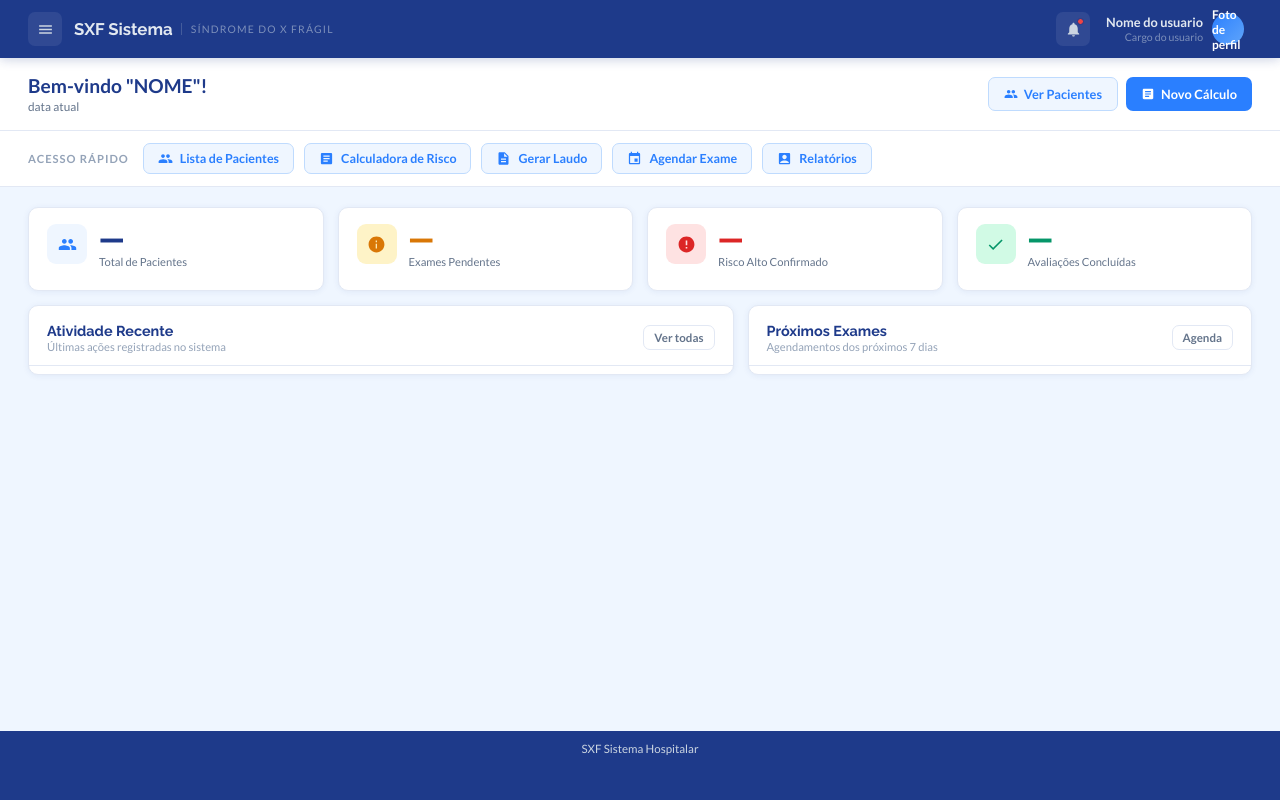
After one commit to SUGURU-Get0U/Site_Projeto_Extensao, a Flask app: template app/templates/Abas Internas/menu_interno.html in a window 1280 px wide. The commit adds this page. Run offline with Flask 3, Linux system fonts and the light colour scheme; the template is opened without the code that fills it, so the values that code supplies are empty.

Commit message:
novas abas ==> abas internas, agora há o menu de dentro  para começar o backend

```diff
--- /dev/null
+++ b/app/static/Abas_internas/menu_interno.css
@@ -0,0 +1,500 @@
+@import url('https://fonts.googleapis.com/css2?family=Lato:wght@300;400;700;900&family=Raleway:wght@600;700;800&display=swap');
+
+/* ===================== VARIÁVEIS ===================== */
+:root {
+    --azul:        #2A7FFF;
+    --azul-hover:  #1a6fef;
+    --azul-fundo:  #EFF6FF;
+    --azul-borda:  #BFDBFE;
+    --azul-dark:   #1E3A8A;
+    --bg:          #F0F4FF;
+    --bg-card:     #FFFFFF;
+    --borda:       #E2E8F4;
+    --texto:       #1A1A2E;
+    --suave:       #64748B;
+    --cinza:       #94A3B8;
+    --verde:       #22C55E;
+    --amarelo:     #F59E0B;
+    --vermelho:    #EF4444;
+    --fonte:       'Lato', sans-serif;
+    --fonte-titulo:'Raleway', sans-serif;
+    --radius:      10px;
+    --sombra:      0 1px 6px rgba(30,58,138,.07);
+    --t:           .2s ease;
+}
+
+* { margin: 0; padding: 0; box-sizing: border-box; font-family: var(--fonte); }
+body { background: var(--bg); color: var(--texto); min-height: 100vh; }
+input, button, textarea, select { font-family: var(--fonte); }
+
+body {
+    background-color: var(--azul-dark);
+}
+
+/* ===================== CABEÇALHO ===================== */
+#cabecalho {
+    background: var(--azul-dark);
+    display: flex;
+    align-items: center;
+    justify-content: space-between;
+    padding: 0 28px;
+    height: 58px;
+    width: 100%;
+    position: sticky;
+    top: 0;
+    z-index: 100;
+    box-shadow: 0 2px 10px rgba(30,58,138,.22);
+}
+
+#cabeçalho-esquerdo {
+    display: flex;
+    align-items: center;
+    gap: 12px;
+}
+
+#cabeçalho-direito {
+    display: flex;
+    align-items: center;
+    gap: 8px;
+}
+
+#botao-menu {
+    width: 34px; height: 34px;
+    background: rgba(255,255,255,.08); border: none; border-radius: 7px;
+    cursor: pointer; fill: #CBD5E1;
+    display: flex; align-items: center; justify-content: center; padding: 8px;
+    transition: background var(--t);
+}
+
+#botao-menu:hover {
+    background: rgba(255,255,255,.14);
+}
+
+#botao-menu svg {
+    width: 17px;
+    height: 17px;
+    pointer-events: none;
+}
+
+#titulo-sistema {
+    color: #E2E8F0;
+    font-family: var(--fonte-titulo);
+    font-size: 1.05rem; font-weight: 700;
+    display: flex; align-items: center; gap: 8px;
+}
+#titulo-sistema .subtag {
+    font-family: var(--fonte);
+    font-size: .65rem;
+    font-weight: 400;
+    color: rgba(203,213,225,.55);
+    border-left: 1px solid rgba(203,213,225,.22);
+    padding-left: 9px;
+    letter-spacing: 1.2px;
+    text-transform: uppercase;
+}
+
+#botao-notificacao {
+    width: 34px; height: 34px;
+    background: rgba(255,255,255,.08);
+    border: none; border-radius: 7px;
+    cursor: pointer;
+    fill: #CBD5E1;
+    position: relative;
+    display: flex;
+    align-items: center;
+    justify-content: center;
+    padding: 8px;
+    transition: background var(--t);
+}
+
+#botao-notificacao:hover {
+    background: rgba(255,255,255,.14);
+}
+
+#botao-notificacao svg {
+    width: 17px;
+    height: 17px;
+    pointer-events: none;
+}
+
+#notificacao-dot {
+    position: absolute;
+    top: 6px;
+    right: 6px;
+    width: 7px;
+    height: 7px;
+    background: var(--vermelho);
+    border-radius: 50%;
+    border: 1.5px solid var(--azul-dark);
+}
+
+#usuario-cabecalho {
+    display: flex;
+    align-items: center;
+    gap: 9px;
+    cursor: pointer;
+    padding: 4px 8px;
+    border-radius: 7px;
+    transition: background var(--t);
+}
+
+#usuario-cabecalho:hover {
+    background: rgba(255,255,255,.08);
+}
+
+#usuario-info {
+    text-align: right;
+}
+
+#usuario-nome  {
+    color: #E2E8F0;
+    font-size: .8rem;
+    font-weight: 700;
+    line-height: 1.2;
+}
+
+#usuario-cargo {
+    color: rgba(203,213,225,.55);
+    font-size: .66rem;
+}
+
+#usuario-avatar {
+    width: 32px;
+    height: 32px;
+    border-radius: 50%;
+    background: linear-gradient(135deg, var(--azul), #60A5FA);
+    color: #fff; font-size: .75rem;
+    font-weight: 700;
+    display: flex; align-items: center;
+    justify-content: center;
+    flex-shrink: 0;
+}
+
+/* ===================== PAGE HEADER ===================== */
+#page-header {
+    background: var(--bg-card);
+    border-bottom: 1px solid var(--borda);
+    padding: 16px 28px;
+    display: flex;
+    align-items: center;
+    justify-content: space-between;
+    gap: 12px;
+    flex-wrap: wrap;
+}
+
+#page-header-titulo {
+    font-family: var(--fonte-titulo);
+    font-size: 1.2rem; font-weight: 700;
+    color: var(--azul-dark);
+}
+
+#page-header-sub    {
+    font-size: .74rem;
+    color: var(--suave);
+    margin-top: 2px;
+}
+
+#page-header-acoes  {
+    display: flex;
+    gap: 8px;
+    flex-wrap: wrap;
+}
+
+
+/* ===================== BOTÕES ===================== */
+.botao {
+    display: inline-flex;
+    align-items: center;
+    gap: 6px;
+    padding: 8px 15px;
+    border-radius: 7px;
+    border: none;
+    cursor: pointer;
+    font-size: .8rem;
+    font-weight: 700;
+    transition: all var(--t);
+    text-decoration: none;
+    white-space: nowrap;
+}
+
+.botao svg {
+    width: 14px;
+    height: 14px;
+    flex-shrink: 0;
+    pointer-events: none;
+}
+
+.botao_primario {
+    background: var(--azul);
+    color: #fff;
+    fill: #fff;
+}
+
+.botao_primario:hover {
+    background: var(--azul-hover);
+    box-shadow: 0 3px 10px rgba(42,127,255,.28);
+    transform: translateY(-1px);
+}
+
+.botao_secundario  { background: var(--azul-fundo); color: var(--azul); fill: var(--azul); border: 1px solid var(--azul-borda); }
+.botao_secundario:hover  { background: #DBEAFE; }
+.botao-ghost { background: transparent; color: var(--suave); fill: var(--suave); border: 1px solid var(--borda); }
+.botao-ghost:hover { background: #F8FAFF; }
+
+/* ===================== CONTAINER GERAL ===================== */
+#container-geral {
+    width: 100vw;
+    height: 75vh;
+    background: var(--azul-fundo);
+}
+
+/* ===================== ACESSO RÁPIDO ===================== */
+#acesso-rapido {
+    background: var(--bg-card);
+    border-bottom: 1px solid var(--borda);
+    padding: 12px 28px;
+    display: flex;
+    align-items: center;
+    gap: 10px;
+    flex-wrap: wrap;
+}
+#acesso-rapido-label {
+    font-size: .7rem; font-weight: 700;
+    text-transform: uppercase; letter-spacing: 1px;
+    color: var(--cinza);
+    margin-right: 4px;
+    white-space: nowrap;
+}
+.ac-botao {
+    display: flex; align-items: center; gap: 7px;
+    padding: 7px 14px;
+    background: var(--azul-fundo);
+    border: 1px solid var(--azul-borda);
+    border-radius: 7px;
+    cursor: pointer;
+    font-size: .78rem; font-weight: 700;
+    color: var(--azul); fill: var(--azul);
+    text-decoration: none;
+    transition: all var(--t);
+    white-space: nowrap;
+}
+.ac-botao svg {
+    width: 15px;
+    height: 15px;
+    flex-shrink: 0;
+    pointer-events: none;
+}
+
+.ac-botao:hover {
+    background: #DBEAFE;
+    box-shadow: 0 2px 8px rgba(42,127,255,.15);
+    transform: translateY(-1px);
+}
+
+/* ===================== ESTATÍSTICAS ===================== */
+#estatus {
+    display: flex;
+    gap: 14px;
+    padding: 20px 28px 0;
+    flex-wrap: wrap;
+}
+.estatus-card {
+    flex: 1;
+    min-width: 180px;
+    background: var(--bg-card);
+    border: 1px solid var(--borda);
+    border-radius: var(--radius);
+    padding: 16px 18px;
+    display: flex;
+    align-items: flex-start;
+    gap: 12px;
+    box-shadow: var(--sombra);
+    transition: transform var(--t), box-shadow var(--t);
+}
+
+.estatus-card:hover {
+    transform: translateY(-2px);
+    box-shadow: 0 4px 16px rgba(30,58,138,.10);
+}
+
+.estatus-icone {
+    width: 40px;
+    height: 40px;
+    border-radius: 9px;
+    display: flex;
+    align-items: center;
+    justify-content: center;
+    flex-shrink: 0;
+}
+
+.estatus-icone svg {
+    width: 19px;
+    height: 19px;
+}
+
+.ico-azul     {
+    background: var(--azul-fundo);
+    fill: var(--azul);
+}
+
+.ico-vermelho {
+    background: #FEE2E2;
+    fill: #DC2626;
+}
+
+.ico-amarelo  {
+    background: #FEF3C7;
+    fill: #D97706;
+}
+
+.ico-verde    {
+    background: #D1FAE5;
+    fill: #059669;
+}
+
+.estatus-valor {
+    font-family: var(--fonte-titulo);
+    font-size: 1.7rem;
+    font-weight: 800;
+    color: var(--azul-dark);
+    line-height: 1.1;
+}
+
+.estatus-label {
+    font-size: .7rem;
+    color:
+    var(--suave);
+    margin-top: 1px;
+}
+
+.estatus-var   {
+    font-size: .67rem;
+    font-weight: 700;
+    margin-top: 6px;
+    display: flex;
+    align-items: center;
+    gap: 2px;
+}
+
+.estatus-var svg {
+    width: 10px;
+    height: 10px;
+}
+
+.sobe  {
+    color: var(--verde);
+    fill: var(--verde);
+}
+
+.desce {
+    color: var(--vermelho);
+    fill: var(--vermelho);
+}
+
+.plano {
+    color: var(--cinza);
+    fill: var(--cinza);
+}
+
+/* ===================== SEÇÃO PRINCIPAL (ROW) ===================== */
+#secao-principal {
+    display: flex;
+    gap: 14px;
+    padding: 14px 28px;
+    align-items: flex-start;
+}
+
+/* ===================== ATIVIDADE RECENTE ===================== */
+#container-atividade {
+    flex: 1.4;
+    background: var(--bg-card);
+    border: 1px solid var(--borda);
+    border-radius: var(--radius);
+    box-shadow: var(--sombra);
+    display: flex;
+    flex-direction: column;
+}
+#atividade-header {
+    padding: 16px 18px 12px;
+    border-bottom: 1px solid var(--borda);
+    display: flex;
+    align-items: center;
+    justify-content: space-between;
+}
+
+.corpo-pagina{
+    background-color: var(--azul-fundo);
+}
+
+#atividade-titulo { font-family: var(--fonte-titulo); font-size: .9rem; font-weight: 700; color: var(--azul-dark); }
+#atividade-sub    { font-size: .7rem; color: var(--cinza); margin-top: 1px; }
+#atividade-lista  { padding: 4px 0; }
+
+.ativ-item {
+    display: flex; align-items: flex-start; gap: 10px;
+    padding: 11px 18px; border-bottom: 1px solid #F4F7FF;
+}
+
+.ativ-item:last-child { border-bottom: none; }
+
+.ativ-dot {
+    width: 30px; height: 30px; border-radius: 50%;
+    display: flex; align-items: center; justify-content: center; flex-shrink: 0; margin-top: 1px;
+}
+
+.ativ-dot svg { width: 14px; height: 14px; pointer-events: none; }
+.ad-azul     { background: var(--azul-fundo); fill: var(--azul); }
+.ad-verde    { background: #D1FAE5; fill: #059669; }
+.ad-amarelo  { background: #FEF3C7; fill: #D97706; }
+.ad-vermelho { background: #FEE2E2; fill: #DC2626; }
+.ativ-corpo { flex: 1; }
+.ativ-desc  { font-size: .8rem; color: var(--texto); line-height: 1.4; }
+.ativ-hora  { font-size: .67rem; color: var(--cinza); margin-top: 2px; }
+
+/* ===================== PRÓXIMOS EXAMES ===================== */
+#container-proximos-exames {
+    flex: 1;
+    background: var(--bg-card);
+    border: 1px solid var(--borda);
+    border-radius: var(--radius);
+    box-shadow: var(--sombra);
+    display: flex;
+    flex-direction: column;
+}
+#proximos-exames-header {
+    padding: 16px 18px 12px;
+    border-bottom: 1px solid var(--borda);
+    display: flex; align-items: center; justify-content: space-between;
+}
+#proximos-exames-titulo { font-family: var(--fonte-titulo); font-size: .9rem; font-weight: 700; color: var(--azul-dark); }
+#proximos-exames-sub    { font-size: .7rem; color: var(--cinza); margin-top: 1px; }
+#proximos-exames-lista  { padding: 4px 0; }
+.exame-item {
+    display: flex; align-items: center; gap: 10px;
+    padding: 11px 18px; border-bottom: 1px solid #F4F7FF;
+}
+.exame-item:last-child { border-bottom: none; }
+.exame-data {
+    width: 38px; height: 38px; background: var(--azul-fundo); border-radius: 7px;
+    display: flex; flex-direction: column; align-items: center; justify-content: center; flex-shrink: 0;
+}
+.exame-dia { font-size: .9rem; font-weight: 900; color: var(--azul); line-height: 1; }
+.exame-mes { font-size: .52rem; font-weight: 700; text-transform: uppercase; color: var(--suave); }
+.exame-info { flex: 1; min-width: 0; }
+.exame-nome { font-size: .78rem; font-weight: 600; color: var(--texto); }
+.exame-pac  { font-size: .67rem; color: var(--suave); margin-top: 1px; white-space: nowrap; overflow: hidden; text-overflow: ellipsis; }
+.exame-tipo { font-size: .65rem; font-weight: 700; padding: 2px 7px; border-radius: 20px; flex-shrink: 0; }
+.et-gen  { background: var(--azul-fundo); color: var(--azul); }
+.et-clin { background: #F0FDF4; color: #15803D; }
+.et-mol  { background: #FAF5FF; color: #7C3AED; }
+
+/* ===================== FOOTER ===================== */
+footer {
+    width: 100%;
+    background: var(--azul-dark);
+    text-align: center;
+    padding: 11px 0;
+    font-size: .72rem;
+    width: 100%;
+}
+footer p { color: #CBD5E1; }
--- /dev/null
+++ b/app/templates/Abas Internas/menu_interno.html
@@ -0,0 +1,181 @@
+<!DOCTYPE html>
+<html lang="pt-br">
+  <head>
+    <meta charset="UTF-8" />
+    <meta name="viewport" content="width=device-width, initial-scale=1.0" />
+    <title>Dashboard — X Frágil</title>
+    <link rel="stylesheet" href="../../static/Abas_internas/menu_interno.css" />
+    <link rel="preconnect" href="https://fonts.googleapis.com" />
+    <link rel="preconnect" href="https://fonts.gstatic.com" crossorigin />
+    <link href="https://fonts.googleapis.com/css2?family=Lato:wght@300;400;700;900&family=Raleway:wght@600;700;800&display=swap" rel="stylesheet" />
+    <script src="#" defer></script>
+  </head>
+  <body>
+
+    <!-- ============================================================
+         CABEÇALHO
+    ============================================================ -->
+    <header id="cabecalho">
+      <div id="cabeçalho-esquerdo">
+        <button id="botao-menu">
+          <svg viewBox="0 0 24 24"><path d="M3 18h18v-2H3v2zm0-5h18v-2H3v2zm0-7v2h18V6H3z"/></svg>
+        </button>
+        <h1 id="titulo-sistema">
+          SXF Sistema
+          <span class="subtag">Síndrome do X Frágil</span>
+        </h1>
+      </div>
+      <div id="cabeçalho-direito">
+        <button id="botao-notificacao" title="Notificações">
+          <svg viewBox="0 0 24 24"><path d="M12 22c1.1 0 2-.9 2-2h-4c0 1.1.9 2 2 2zm6-6v-5c0-3.07-1.64-5.64-4.5-6.32V4c0-.83-.67-1.5-1.5-1.5s-1.5.67-1.5 1.5v.68C7.63 5.36 6 7.92 6 11v5l-2 2v1h16v-1l-2-2z"/></svg>
+          <span id="notificacao-dot"></span>
+        </button>
+        <div id="usuario-cabecalho">
+          <div id="usuario-info">
+            <div id="usuario-nome"><p>Nome do usuario</p></div>
+            <div id="usuario-cargo"><p>Cargo do usuario</p></div>
+          </div>
+          <div id="usuario-avatar"><p>Foto de perfil</p></div>
+        </div>
+      </div>
+    </header>
+
+    <!-- ============================================================
+         PAGE HEADER
+    ============================================================ -->
+    <div id="page-header">
+      <div id="page-header-texto">
+        <div id="page-header-titulo"><p>Bem-vindo "NOME"!</p></div>
+        <div id="page-header-sub"><p>data atual</p></div>
+      </div>
+      <div id="page-header-acoes">
+        <a href="pacientes.html" class="botao botao_secundario">
+          <svg viewBox="0 0 24 24"><path d="M16 11c1.66 0 3-1.34 3-3s-1.34-3-3-3-3 1.34-3 3 1.34 3 3 3zm-8 0c1.66 0 3-1.34 3-3S9.66 5 8 5 5 6.34 5 8s1.34 3 3 3zm0 2c-2.33 0-7 1.17-7 3.5V19h14v-2.5c0-2.33-4.67-3.5-7-3.5zm8 0c-.29 0-.62.02-.97.05 1.16.84 1.97 1.97 1.97 3.45V19h6v-2.5c0-2.33-4.67-3.5-7-3.5z"/></svg>
+          Ver Pacientes
+        </a>
+        <button class="botao botao_primario" id="botao-abrir-calculadora">
+          <svg viewBox="0 0 24 24"><path d="M19 3H5c-1.1 0-2 .9-2 2v14c0 1.1.9 2 2 2h14c1.1 0 2-.9 2-2V5c0-1.1-.9-2-2-2zm-5 14H7v-2h7v2zm3-4H7v-2h10v2zm0-4H7V7h10v2z"/></svg>
+          Novo Cálculo
+        </button>
+      </div>
+    </div>
+<div id="container-geral">
+    <!-- ============================================================
+         ACESSO RÁPIDO — ROW logo após o header
+    ============================================================ -->
+    <div id="acesso-rapido">
+      <span id="acesso-rapido-label">Acesso rápido</span>
+
+      <a href="pacientes.html" class="ac-botao" id="ac-pacientes">
+        <svg viewBox="0 0 24 24"><path d="M16 11c1.66 0 3-1.34 3-3s-1.34-3-3-3-3 1.34-3 3 1.34 3 3 3zm-8 0c1.66 0 3-1.34 3-3S9.66 5 8 5 5 6.34 5 8s1.34 3 3 3zm0 2c-2.33 0-7 1.17-7 3.5V19h14v-2.5c0-2.33-4.67-3.5-7-3.5zm8 0c-.29 0-.62.02-.97.05 1.16.84 1.97 1.97 1.97 3.45V19h6v-2.5c0-2.33-4.67-3.5-7-3.5z"/></svg>
+        Lista de Pacientes
+      </a>
+
+      <a href="#" class="ac-botao" id="ac-calculadora">
+        <svg viewBox="0 0 24 24"><path d="M19 3H5c-1.1 0-2 .9-2 2v14c0 1.1.9 2 2 2h14c1.1 0 2-.9 2-2V5c0-1.1-.9-2-2-2zm-5 14H7v-2h7v2zm3-4H7v-2h10v2zm0-4H7V7h10v2z"/></svg>
+        Calculadora de Risco
+      </a>
+
+      <a href="#" class="ac-botao" id="ac-laudo">
+        <svg viewBox="0 0 24 24"><path d="M14 2H6c-1.1 0-2 .9-2 2v16c0 1.1.9 2 2 2h12c1.1 0 2-.9 2-2V8l-6-6zm2 16H8v-2h8v2zm0-4H8v-2h8v2zm-3-5V3.5L18.5 9H13z"/></svg>
+        Gerar Laudo
+      </a>
+
+      <a href="#" class="ac-botao" id="ac-agenda">
+        <svg viewBox="0 0 24 24"><path d="M17 12h-5v5h5v-5zM16 1v2H8V1H6v2H5c-1.11 0-1.99.9-1.99 2L3 19c0 1.1.89 2 2 2h14c1.1 0 2-.9 2-2V5c0-1.1-.9-2-2-2h-1V1h-2zm3 18H5V8h14v11z"/></svg>
+        Agendar Exame
+      </a>
+
+      <a href="#" class="ac-botao" id="ac-relatorios">
+        <svg viewBox="0 0 24 24"><path d="M19 3H5c-1.1 0-2 .9-2 2v14c0 1.1.9 2 2 2h14c1.1 0 2-.9 2-2V5c0-1.1-.9-2-2-2zm-7 3c1.93 0 3.5 1.57 3.5 3.5S13.93 13 12 13s-3.5-1.57-3.5-3.5S10.07 6 12 6zm7 13H5v-.23c0-.62.28-1.2.76-1.58C7.47 15.82 9.64 15 12 15s4.53.82 6.24 2.19c.48.38.76.97.76 1.58V19z"/></svg>
+        Relatórios
+      </a>
+    </div>
+
+    <!-- ============================================================
+         EeestatususÍSTICAS
+    ============================================================ -->
+    <div id="estatus">
+      <!-- JS preenche os valores via SQL -->
+      <div class="estatus-card" id="estatus-total-pacientes">
+        <div class="estatus-icone ico-azul">
+          <svg viewBox="0 0 24 24"><path d="M16 11c1.66 0 3-1.34 3-3s-1.34-3-3-3-3 1.34-3 3 1.34 3 3 3zm-8 0c1.66 0 3-1.34 3-3S9.66 5 8 5 5 6.34 5 8s1.34 3 3 3zm0 2c-2.33 0-7 1.17-7 3.5V19h14v-2.5c0-2.33-4.67-3.5-7-3.5zm8 0c-.29 0-.62.02-.97.05 1.16.84 1.97 1.97 1.97 3.45V19h6v-2.5c0-2.33-4.67-3.5-7-3.5z"/></svg>
+        </div>
+        <div>
+          <div class="estatus-valor" id="estatus-total-valor">—</div>
+          <div class="estatus-label">Total de Pacientes</div>
+          <div class="estatus-var" id="estatus-total-var"></div>
+        </div>
+      </div>
+
+      <div class="estatus-card" id="estatus-exames-pendentes">
+        <div class="estatus-icone ico-amarelo">
+          <svg viewBox="0 0 24 24"><path d="M12 2C6.47 2 2 6.48 2 12s4.47 10 9.99 10C17.52 22 22 17.52 22 12S17.52 2 12 2zm.5 15H11v-6h1.5v6zm0-8H11V7h1.5v2z"/></svg>
+        </div>
+        <div>
+          <div class="estatus-valor" id="estatus-exames-valor" style="color:#D97706;">—</div>
+          <div class="estatus-label">Exames Pendentes</div>
+          <div class="estatus-var" id="estatus-exames-var"></div>
+        </div>
+      </div>
+
+      <div class="estatus-card" id="estatus-risco-alto">
+        <div class="estatus-icone ico-vermelho">
+          <svg viewBox="0 0 24 24"><path d="M12 2C6.48 2 2 6.48 2 12s4.48 10 10 10 10-4.48 10-10S17.52 2 12 2zm1 15h-2v-2h2v2zm0-4h-2V7h2v6z"/></svg>
+        </div>
+        <div>
+          <div class="estatus-valor" id="estatus-alto-valor" style="color:#DC2626;">—</div>
+          <div class="estatus-label">Risco Alto Confirmado</div>
+          <div class="estatus-var" id="estatus-alto-var"></div>
+        </div>
+      </div>
+
+      <div class="estatus-card" id="estatus-avaliacoes-concluidas">
+        <div class="estatus-icone ico-verde">
+          <svg viewBox="0 0 24 24"><path d="M9 16.17L4.83 12l-1.42 1.41L9 19 21 7l-1.41-1.41z"/></svg>
+        </div>
+        <div>
+          <div class="estatus-valor" id="estatus-aval-valor" style="color:#059669;">—</div>
+          <div class="estatus-label">Avaliações Concluídas</div>
+          <div class="estatus-var" id="estatus-aval-var"></div>
+        </div>
+      </div>
+    </div>
+
+    <!-- ============================================================
+         SEÇÃO PRINCIPAL — ROW: atividade | próximos exames
+    ============================================================ -->
+    <div id="secao-principal">
+
+      <!-- Atividade Recente -->
+      <div id="container-atividade">
+        <div id="atividade-header">
+          <div>
+            <div id="atividade-titulo">Atividade Recente</div>
+            <div id="atividade-sub">Últimas ações registradas no sistema</div>
+          </div>
+          <a href="#" class="botao botao-ghost" style="font-size:.72rem;padding:5px 10px;">Ver todas</a>
+        </div>
+        <!-- JS insere .ativ-item aqui via SQL -->
+        <div id="atividade-lista"></div>
+      </div>
+
+      <!-- Próximos Exames -->
+      <div id="container-proximos-exames">
+        <div id="proximos-exames-header">
+          <div>
+            <div id="proximos-exames-titulo">Próximos Exames</div>
+            <div id="proximos-exames-sub">Agendamentos dos próximos 7 dias</div>
+          </div>
+          <a href="#" class="botao botao-ghost" style="font-size:.72rem;padding:5px 10px;">Agenda</a>
+        </div>
+        <!-- JS insere .exame-item aqui via SQL -->
+        <div id="proximos-exames-lista"></div>
+      </div>
+</div>
+    </div>
+    <footer>
+      <p>SXF Sistema Hospitalar</p>
+    </footer>
+  </body>
+</html>
--- a/app/templates/base.html
+++ b/app/templates/base.html
@@ -102,7 +102,7 @@
                 d="M80-240v-480h80v480H80Zm560 0-57-56 144-144H240v-80h487L584-664l56-56 240 240-240 240Z"
               />
             </svg>
-            <a href="/index">Início</a>
+            <a href="/">Início</a>
           </li>
         </ul>
       </nav>
```
Also changed, not shown: app/static/index/estilo_index.css (+9 -3 lines), app/templates/index/index.html (+11 -4 lines).
